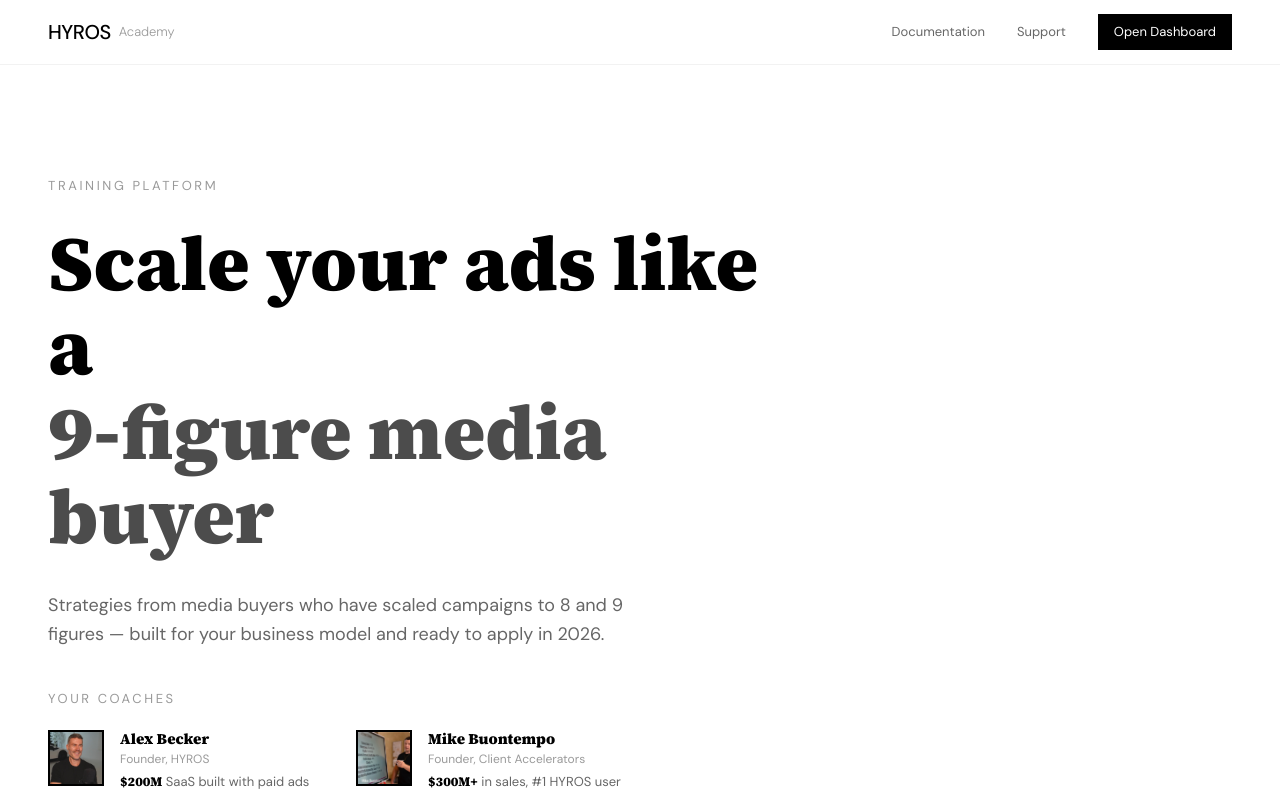
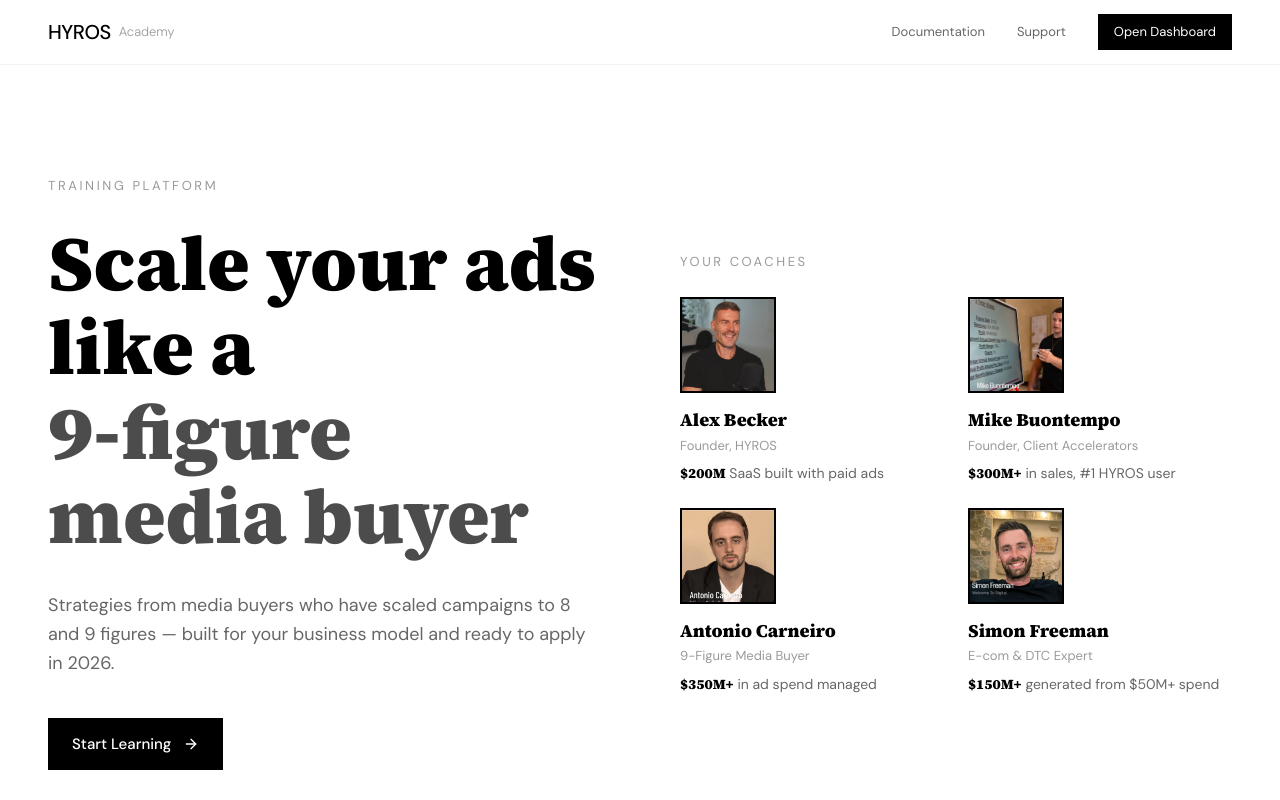
Before and after one commit to zssai13/TrainingSite, a Next.js app: page / in a window 1280 px wide. Shown: the top 800 px of the page. Built offline with nearby package versions, Linux system fonts and the light colour scheme.

Commit message:
Move coach grid to right column of hero with bigger images
Two-column hero layout: headline/subtitle/CTA on left, 2x2 coach
grid on right. Larger photos (80-96px), stacked vertical card layout
with cleaner typography hierarchy.

Co-Authored-By: Claude <noreply@anthropic.com>

```diff
--- a/src/app/page.tsx
+++ b/src/app/page.tsx
@@ -96,61 +96,61 @@ export default function HomePage() {
       {/* Hero Section */}
       <section className="pt-32 pb-20 lg:pt-44 lg:pb-32">
         <div className="max-w-[1400px] mx-auto px-6 lg:px-12">
-          <div className="max-w-3xl">
-            <p className="text-[13px] uppercase tracking-[0.2em] text-black/40 mb-6">
-              Training Platform
-            </p>
-            <h1 className="font-display text-[clamp(2.75rem,6vw,5rem)] font-black leading-[1.1] text-black mb-8">
-              Scale your ads like a
-              <br />
-              <span className="text-black/70">9-figure media buyer</span>
-            </h1>
-            <p className="text-lg text-black/60 leading-relaxed max-w-xl mb-10">
-              Strategies from media buyers who have scaled campaigns to 8 and 9 figures
-              — built for your business model and ready to apply in 2026.
-            </p>
+          <div className="grid lg:grid-cols-2 gap-16 lg:gap-20 items-center">
+            {/* Left Column — Headline */}
+            <div>
+              <p className="text-[13px] uppercase tracking-[0.2em] text-black/40 mb-6">
+                Training Platform
+              </p>
+              <h1 className="font-display text-[clamp(2.75rem,6vw,5rem)] font-black leading-[1.1] text-black mb-8">
+                Scale your ads like a
+                <br />
+                <span className="text-black/70">9-figure media buyer</span>
+              </h1>
+              <p className="text-lg text-black/60 leading-relaxed max-w-xl mb-10">
+                Strategies from media buyers who have scaled campaigns to 8 and 9 figures
+                — built for your business model and ready to apply in 2026.
+              </p>
+              <a
+                href="#select-model"
+                className="group inline-flex items-center gap-3 bg-black text-white px-6 py-3.5 text-[15px] font-medium hover:bg-black/80 transition-all"
+              >
+                Start Learning
+                <ArrowRight className="w-4 h-4 transition-transform group-hover:translate-x-1" />
+              </a>
+            </div>
 
-            {/* Coaches Grid */}
-            <div className="mb-12">
-              <p className="text-[13px] uppercase tracking-[0.2em] text-black/40 mb-5">
+            {/* Right Column — Coaches Grid */}
+            <div>
+              <p className="text-[13px] uppercase tracking-[0.2em] text-black/40 mb-6">
                 Your Coaches
               </p>
-              <div className="grid grid-cols-2 gap-x-10 gap-y-6 max-w-xl">
+              <div className="grid grid-cols-2 gap-6">
                 {coaches.map((coach) => (
-                  <div key={coach.name} className="flex items-start gap-4">
-                    <div className="w-14 h-14 shrink-0 border-2 border-black overflow-hidden">
+                  <div key={coach.name} className="flex flex-col items-start">
+                    <div className="w-20 h-20 lg:w-24 lg:h-24 shrink-0 border-2 border-black overflow-hidden mb-4">
                       <Image
                         src={coach.image}
                         alt={coach.name}
-                        width={56}
-                        height={56}
+                        width={96}
+                        height={96}
                         className="w-full h-full object-cover object-top"
                       />
                     </div>
-                    <div className="min-w-0">
-                      <p className="font-display font-black text-[15px] text-black leading-tight">
-                        {coach.name}
-                      </p>
-                      <p className="text-[12px] text-black/40 leading-snug mt-0.5">
-                        {coach.role}
-                      </p>
-                      <p className="text-[13px] text-black/60 leading-snug mt-1.5">
-                        <span className="font-display font-black text-black">{coach.stat}</span>
-                        {' '}{coach.statLabel}
-                      </p>
-                    </div>
+                    <p className="font-display font-black text-base lg:text-lg text-black leading-tight">
+                      {coach.name}
+                    </p>
+                    <p className="text-[13px] text-black/40 mt-1">
+                      {coach.role}
+                    </p>
+                    <p className="text-[14px] text-black/60 leading-snug mt-2">
+                      <span className="font-display font-black text-black">{coach.stat}</span>
+                      {' '}{coach.statLabel}
+                    </p>
                   </div>
                 ))}
               </div>
             </div>
-
-            <a
-              href="#select-model"
-              className="group inline-flex items-center gap-3 bg-black text-white px-6 py-3.5 text-[15px] font-medium hover:bg-black/80 transition-all"
-            >
-              Start Learning
-              <ArrowRight className="w-4 h-4 transition-transform group-hover:translate-x-1" />
-            </a>
           </div>
         </div>
       </section>
```
